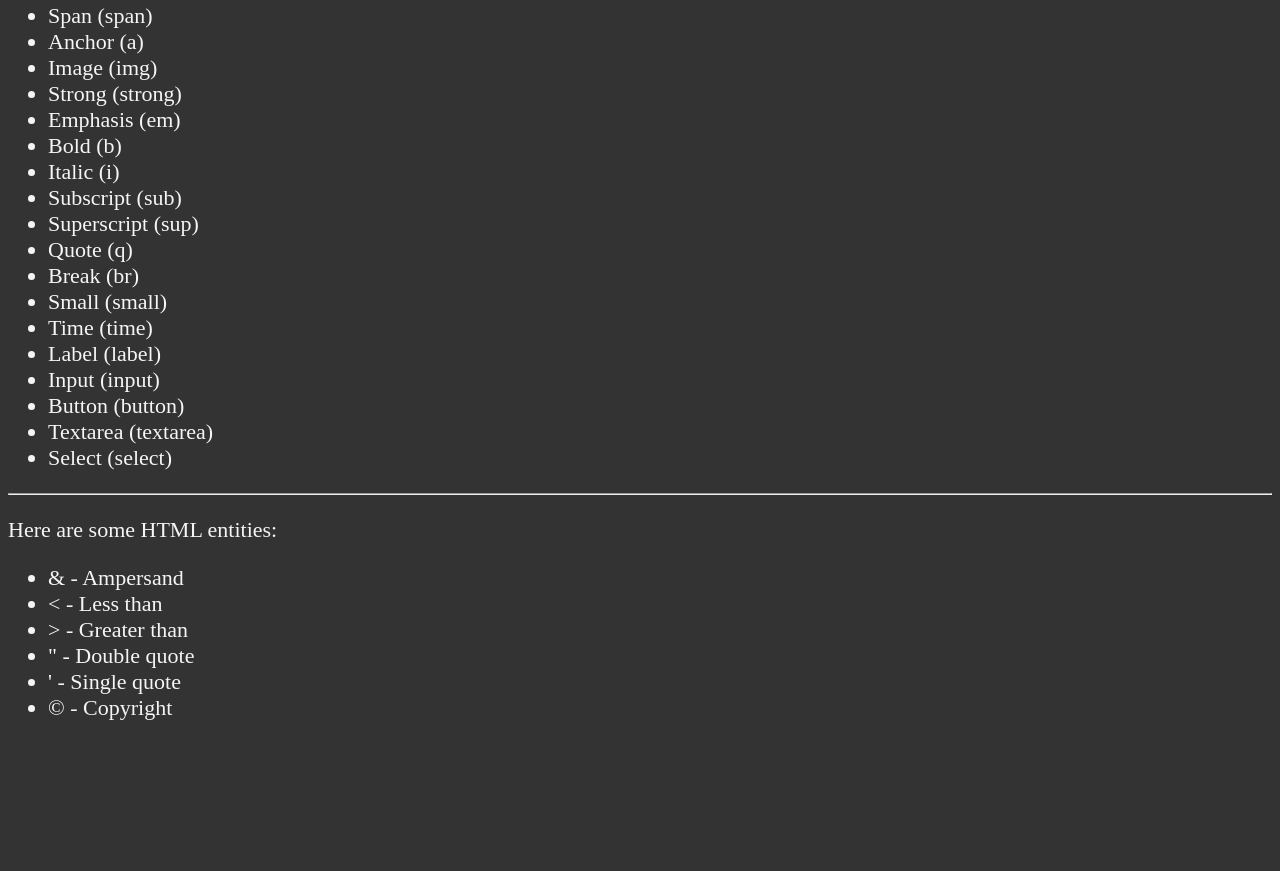
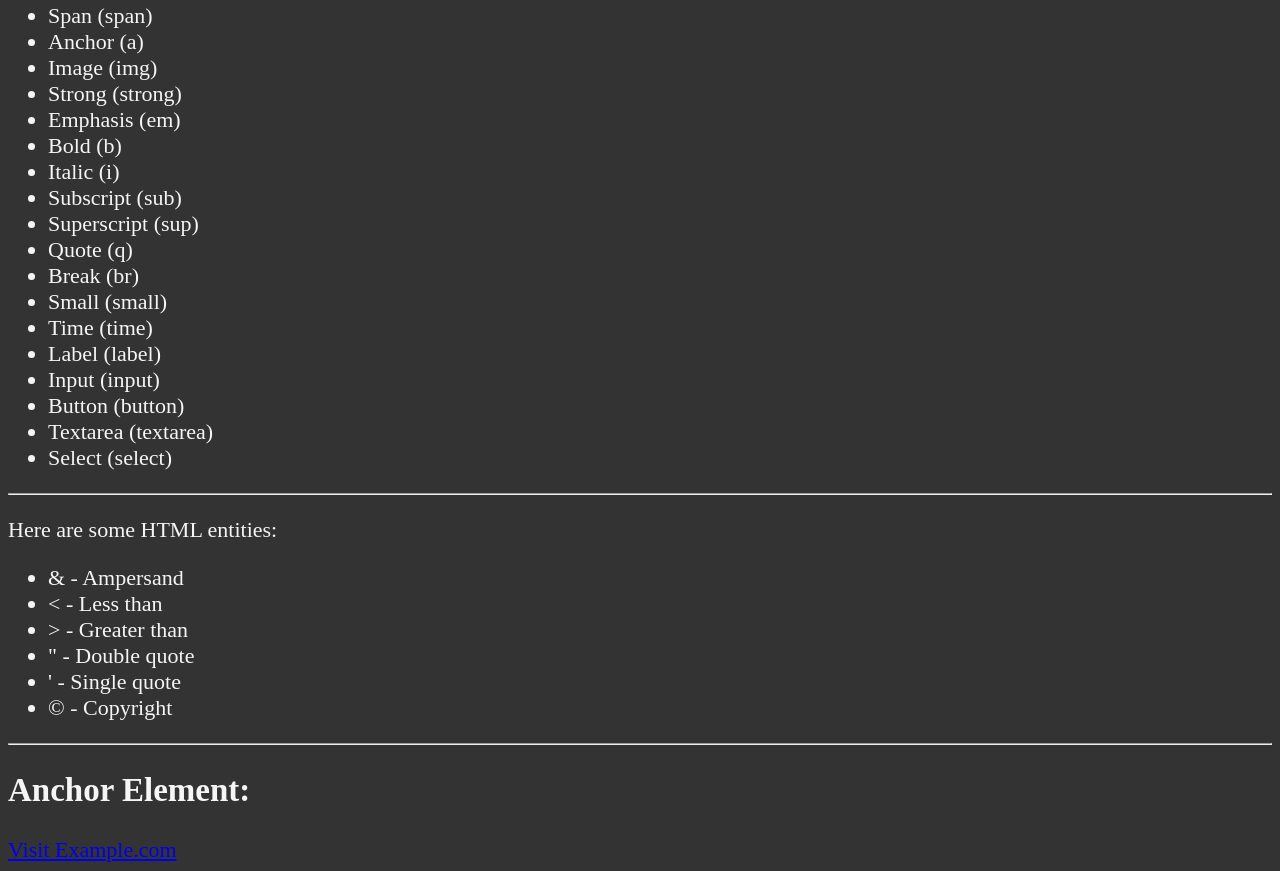
Before and after one commit to neerajp67/JavaScript-Concepts, a plain HTML site: page HTML/index.html in a window 1280 px wide. Shown: the part 1447-2318 px from the top of the page. Before the commit the page ends 2190 px from the top, so only its background shows below. Drawn offline with Linux system fonts and the light colour scheme.

Commit message:
links in html; anchor tag

```diff
--- a/HTML/index.html
+++ b/HTML/index.html
@@ -247,7 +247,22 @@
       <li>&quot; - Double quote</li>
       <li>&#39; - Single quote</li>
       <li>&copy; - Copyright</li>
+    </ul>
 
-    </ul>
+    <hr>
+
+    <!-- anchor element -->
+    <h2>Anchor Element:</h2>
+
+    <!-- The anchor element (a tag) is used to create hyperlinks -->
+    <!-- The href attribute specifies the URL of the page the link goes to -->
+    <!-- The target attribute specifies where to open the linked document -->
+    <!-- _blank: Opens the link in a new tab or window. -->
+    <!-- _self: Opens the link in the same frame as it was clicked (default). -->
+    <!-- _parent: Opens the link in the parent frame. -->
+    <!-- _top: Opens the link in the full body of the window. -->
+    <!-- The text between the opening and closing a tags is the clickable text for the link -->
+    <a href="https://www.example.com" target="_blank">Visit Example.com</a>
+
   </body>
 </html>
```
